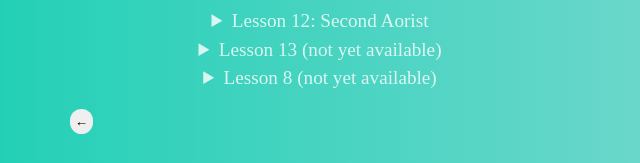
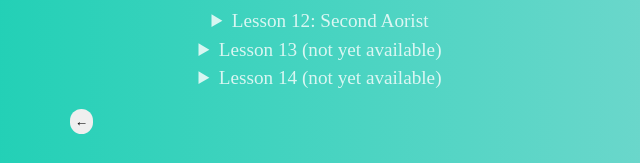
Before and after one commit to jeffchavez-dev/Biblical-Greek-Review, a plain HTML site: page index.html in a window 1280 px wide. Both pictures are taken after a click on the button "LEARN GREEK". Shown: the part 427-590 px from the top of the page, 320-960 px from the left. Drawn offline with Linux system fonts and the light colour scheme.

Commit message:
Update index.html

```diff
--- a/index.html
+++ b/index.html
@@ -244,7 +244,7 @@
             </li>
              <li>
                 <details class="details">
-                    <summary> Lesson 8 (not yet available)</summary>
+                    <summary> Lesson 14 (not yet available)</summary>
                     <div class="other-resources"></div>
                 </details>
 
```
